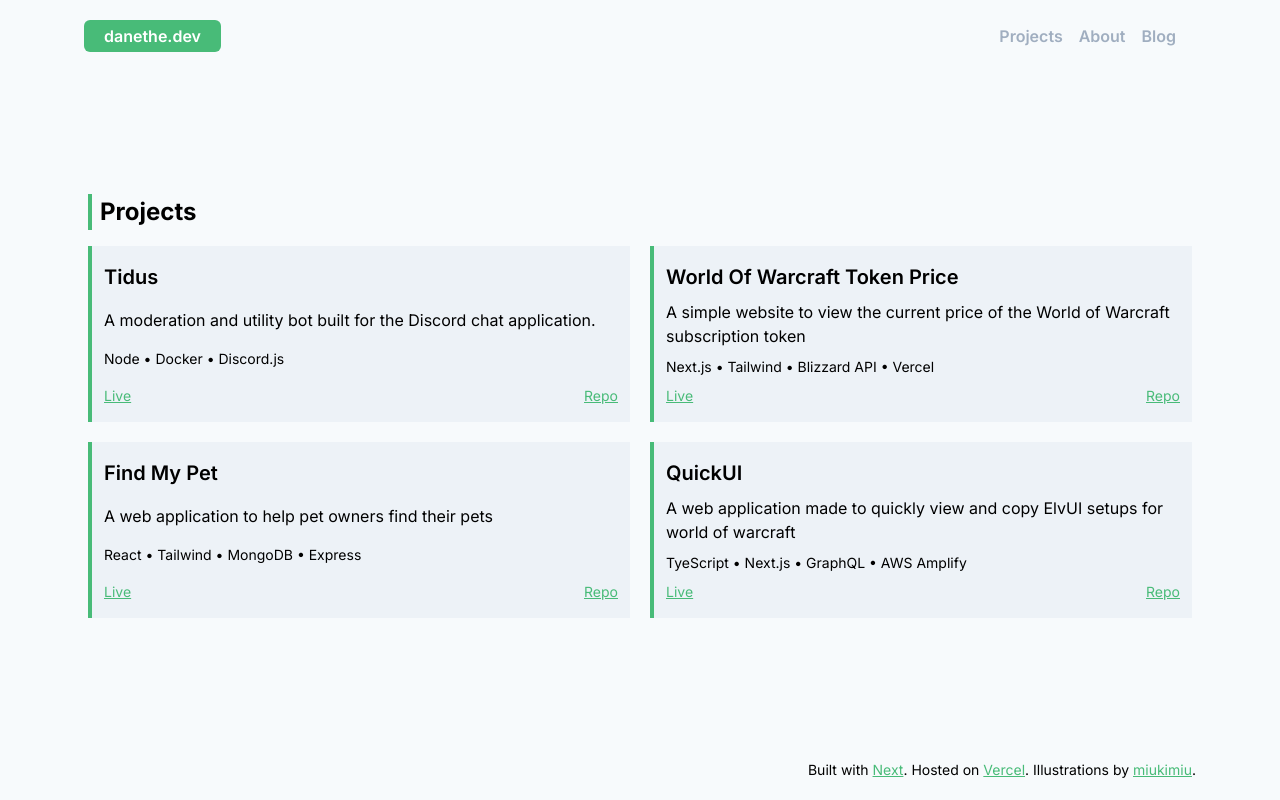
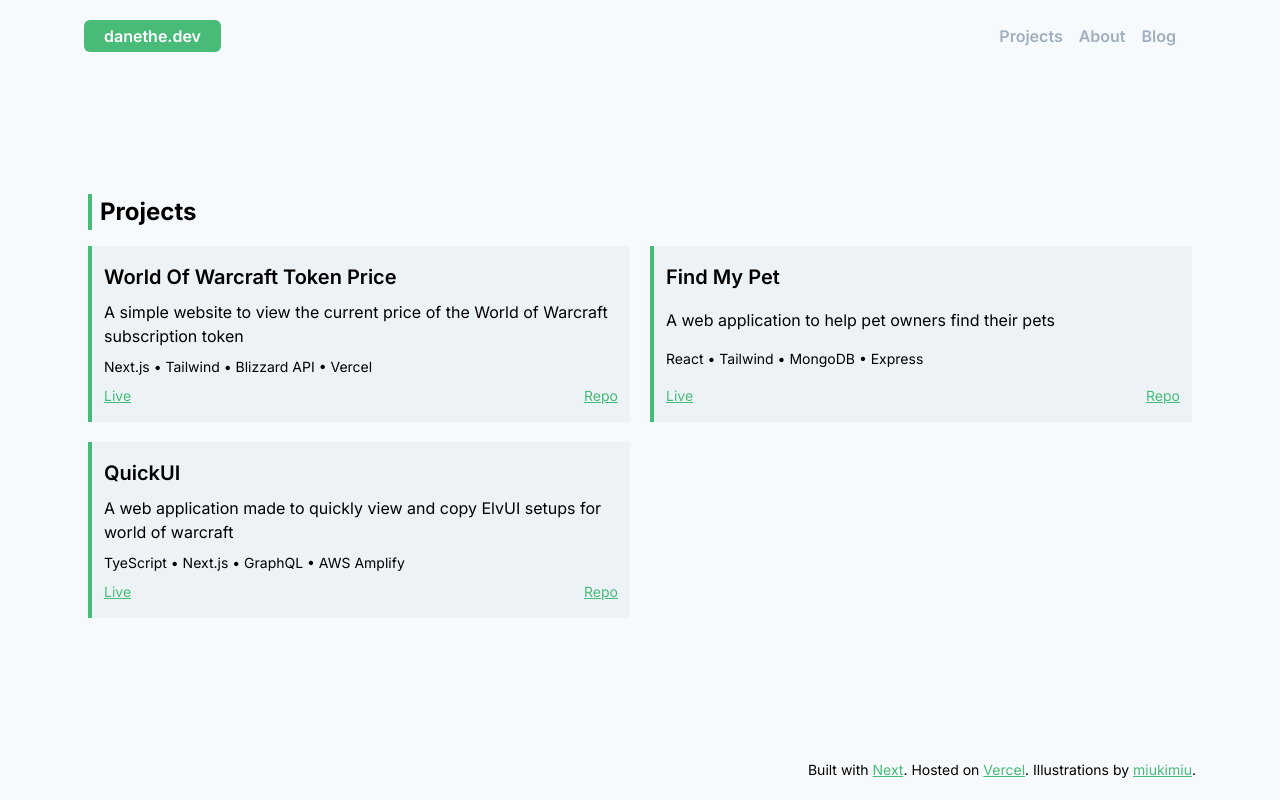
Before and after one commit to nulfrost/danethe.dev, a Next.js app: page /projects in a window 1280 px wide. Built offline with nearby package versions, Linux system fonts and the light colour scheme.

Commit message:
remove discord bot project

```diff
--- a/pages/projects.js
+++ b/pages/projects.js
@@ -9,14 +9,6 @@ export default function Projects() {
         </h1>
         <div className="grid grid-cols-1 gap-5 sm:grid-cols-2 lg:grid-cols-2">
           {[
-            {
-              title: "Tidus",
-              description:
-                "A moderation and utility bot built for the Discord chat application.",
-              libs: ["Node", "Docker", "Discord.js"],
-              live: "#",
-              repo: "https://github.com/Danex2/tidus",
-            },
             {
               title: "World Of Warcraft Token Price",
               description:
```
